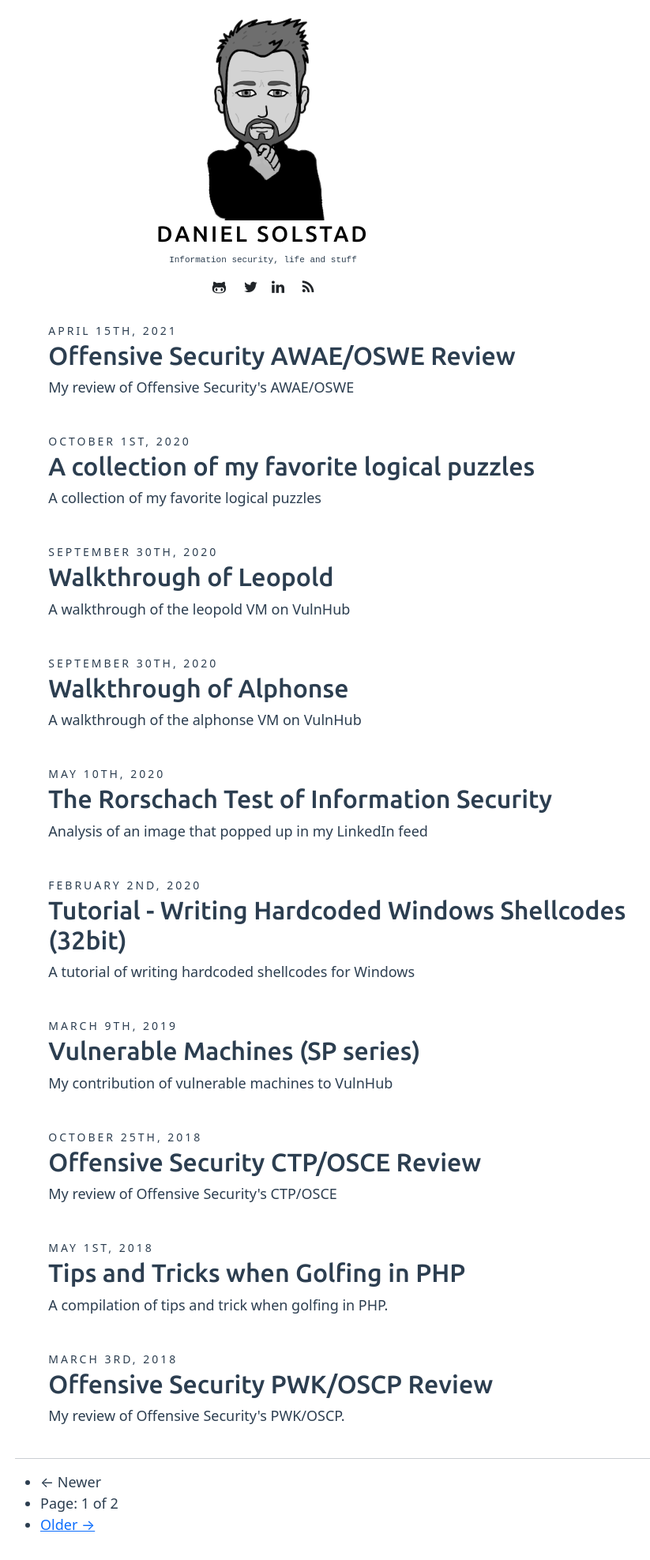
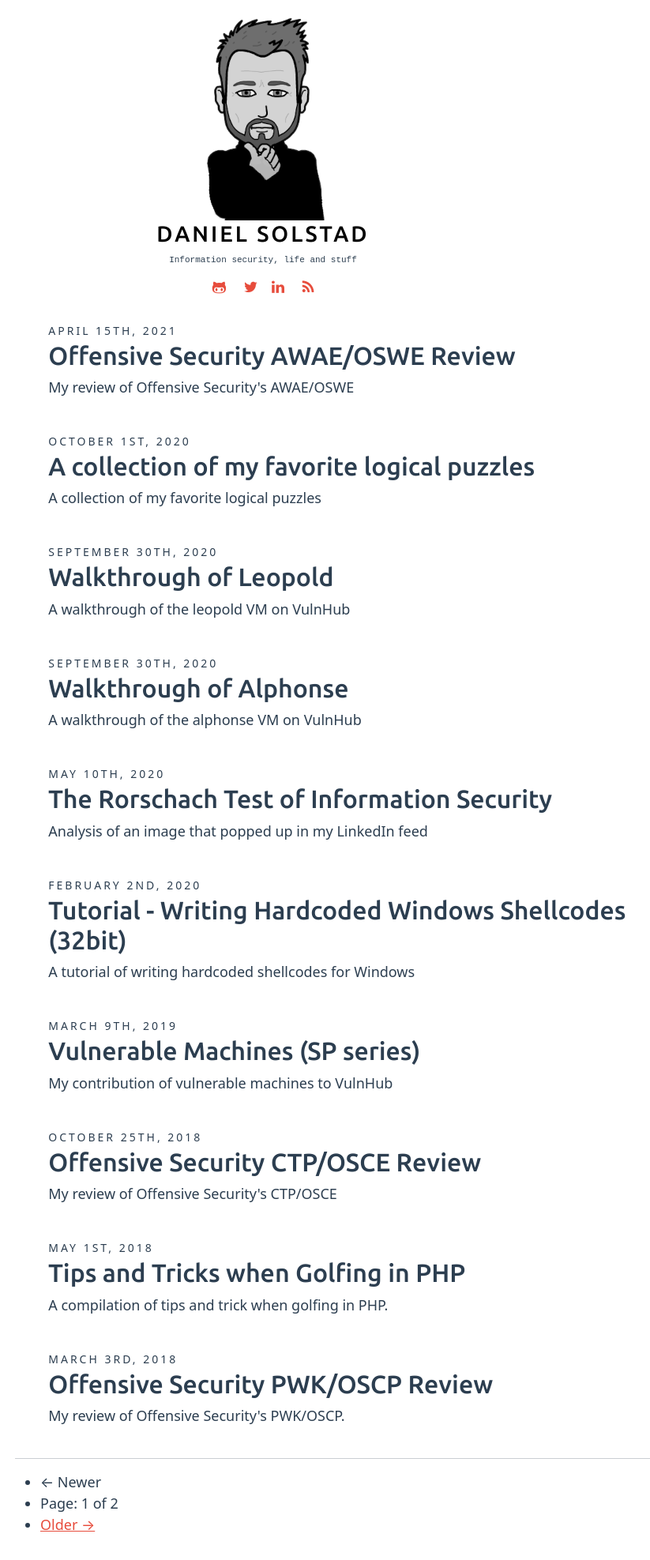
Before and after one commit to dsolstad/dsolstad.github.io, a Jekyll site: the page built from index.html, in a window 1280 px wide. Shown: the whole page at 79% size, without its empty margins (307-1130 px from the left). Built offline with Jekyll 4.4.1, drawn with Linux system fonts in a browser that asks for light colours; the list of posts is cut into pages by our own code.

Commit message:
Update style.css

```diff
--- a/assets/css/style.css
+++ b/assets/css/style.css
@@ -28,7 +28,7 @@ body {
 	color: #000;
 }
 
-a.link {
+a:link {
 	color: #e74c3c;
 }
 
```
